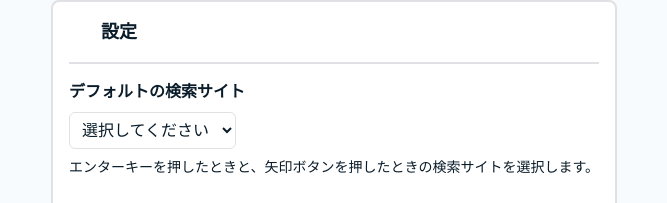
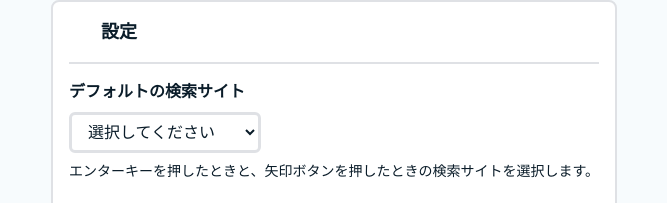
Before and after one commit to tanukizzan/fisea, a Next.js app: page /settings in a window 1280 px wide. Shown: the part 718-921 px from the top of the page, without its empty margins (306-973 px from the left). Built offline with nearby package versions, Linux system fonts and the light colour scheme; what @iconify/tailwind4 would draw is missing.

Commit message:
fix default-search selector ui

```diff
--- a/package.json
+++ b/package.json
@@ -3,7 +3,7 @@
   "version": "0.1.0",
   "private": true,
   "scripts": {
-    "dev": "next dev --turbopack",
+    "dev": "next dev",
     "build": "next build",
     "start": "next start",
     "lint": "next lint",
--- a/src/app/globals.css
+++ b/src/app/globals.css
@@ -34,3 +34,15 @@ body {
   color: var(--text-color);
   font-size: 16px;
 }
+
+/* ベーススタイル適用 */
+select,
+::picker(select) {
+  appearance: base-select;
+}
+
+::picker(select) {
+  border: 2px solid var(--search-bar-border);
+  background-color: var(--search-bar-bg);
+  padding: 0.5em;
+}
--- a/src/components/Settings/SelectorSettingsArea.tsx
+++ b/src/components/Settings/SelectorSettingsArea.tsx
@@ -48,7 +48,7 @@ export default function SelectorSettingsArea() {
           <select
             value={defaultSearch?.name || ''}
             onChange={handleSearchSiteChange}
-            className="border border-(--search-bar-border) rounded-md px-2 py-2 mt-2 bg-(--background-color) text-(--text-color)"
+            className="border-3 border-(--search-bar-border) w-[12em] rounded-md px-3 py-2 mt-2 bg-(--search-bar-bg) text-(--text-color)"
             disabled={isDefaultSearchLoading}
             aria-label="デフォルトの検索サイトを選択"
           >
```
